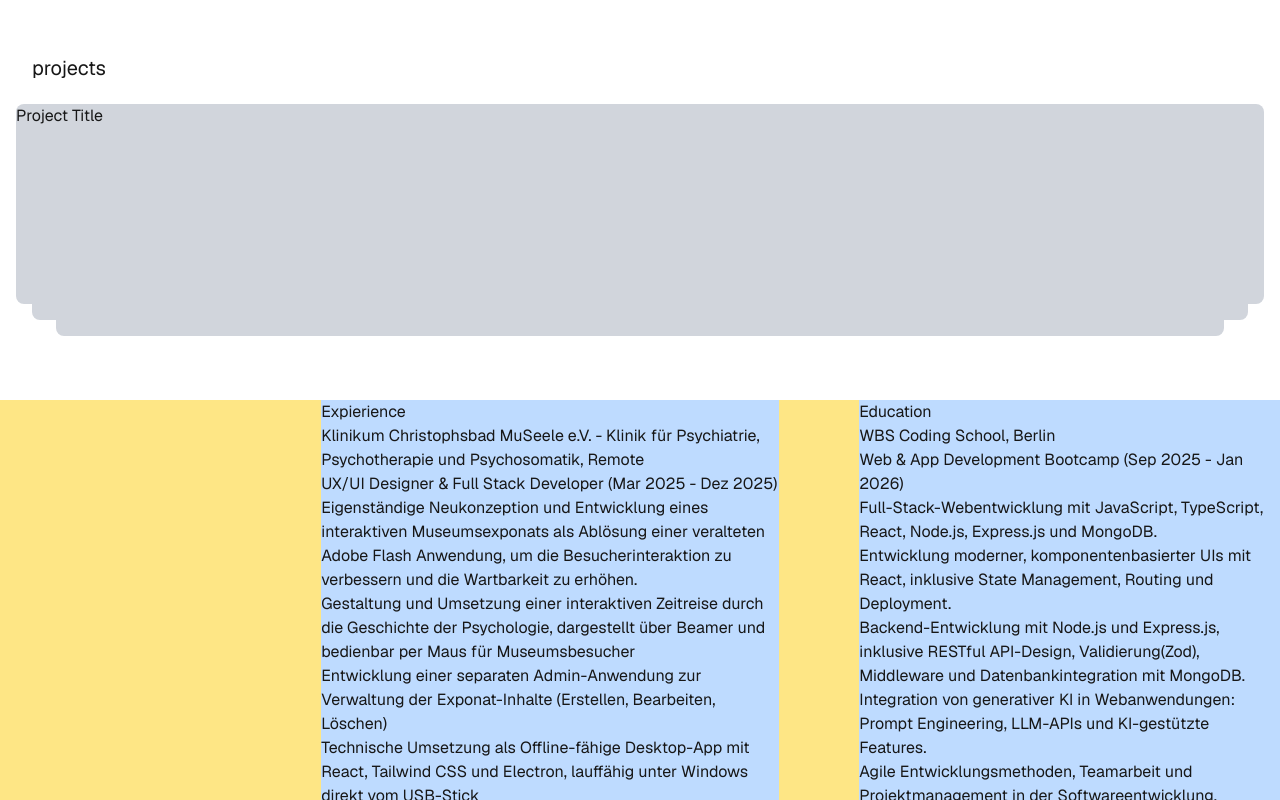
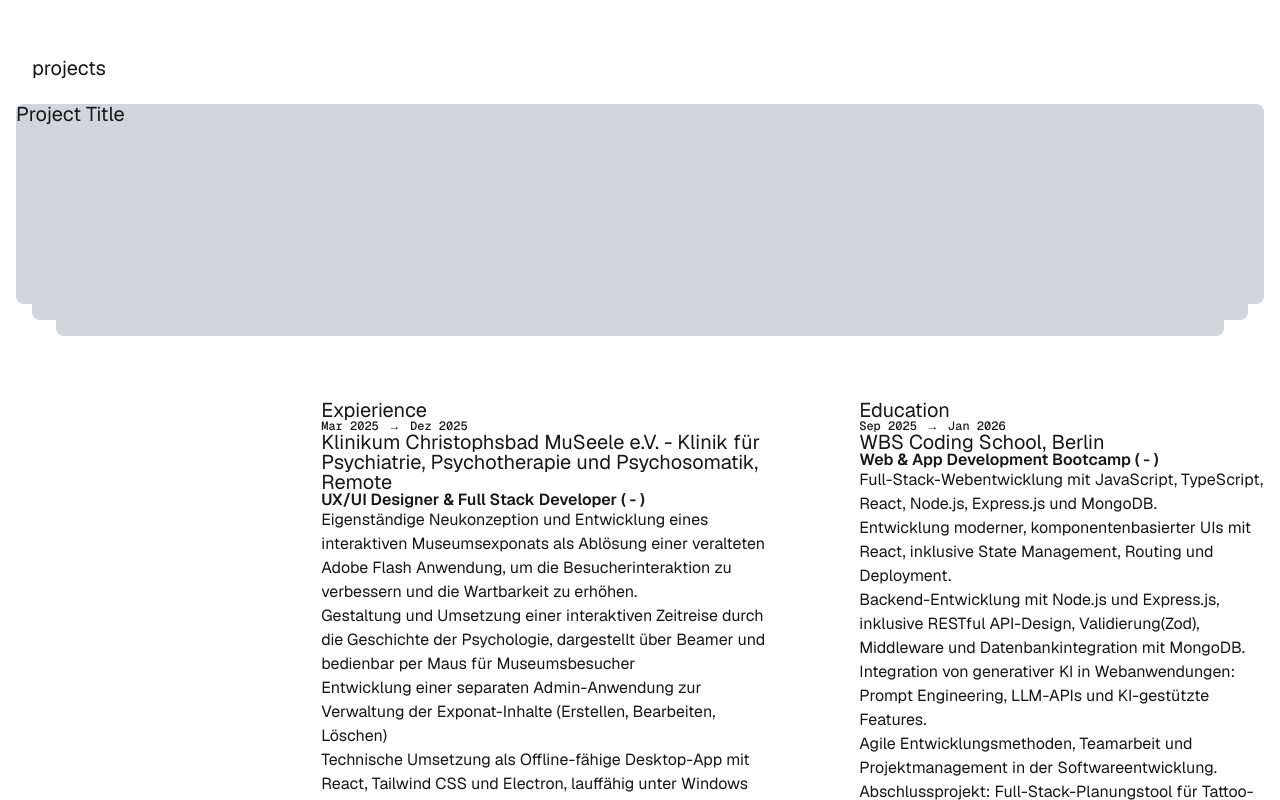
Before and after one commit to steffenaichele/portfolio, a Next.js app: page / in a window 1280 px wide. Shown: the part 800-1600 px from the top of the page. Built offline with nearby package versions, Linux system fonts and the light colour scheme.

Commit message:
refactor: update CVItem and CVSection components for improved layout and semantics; adjust global styles for heading elements

```diff
--- a/src/app/components/CVItem.tsx
+++ b/src/app/components/CVItem.tsx
@@ -7,10 +7,23 @@ type CVItemProps = {
 export default function CVItem({ entry }: CVItemProps) {
 	return (
 		<div>
-            <h3>{entry.organization}, {entry.location}</h3>
+			<div className="flex gap-3">
+				<h6>
+					{entry.roles[0].startMonth} {entry.roles[0].startYear}
+				</h6>
+				<h6>→</h6>
+				<h6>
+					{entry.roles[0].endMonth} {entry.roles[0].endYear}
+				</h6>
+			</div>
+			<h3>
+				{entry.organization}, {entry.location}
+			</h3>
 			{entry.roles.map((role, index) => (
 				<div key={index}>
-                    <h4>{role.title} ({role.startMonth} {role.startYear} - {role.endMonth} {role.endYear})</h4>
+					<div>
+						<h4>{role.title} ( - )</h4>
+					</div>
 					<ul>
 						{entry.description.map((desc, descIndex) => (
 							<li key={descIndex}>{desc}</li>
--- a/src/app/components/CVSection.tsx
+++ b/src/app/components/CVSection.tsx
@@ -3,15 +3,15 @@ import CVItem from "./CVItem";
 
 export default function CVSection() {
 	return (
-		<section className="col-start-3 -col-end-3 grid grid-cols-subgrid bg-amber-200">
-			<div className="bg-blue-200 col-start-3 xl:col-start-5 -col-end-3 xl:col-end-8">
-				<h2>Expierience</h2>
+		<section className="col-start-3 -col-end-3 grid grid-cols-subgrid">
+			<div className=" col-start-3 xl:col-start-5 -col-end-3 xl:col-end-8">
+				<h3>Expierience</h3>
 				{expierience.map((entry, index) => (
 					<CVItem key={index} entry={entry} />
 				))}
 			</div>
-			<div className="bg-blue-200 col-start-3 xl:col-start-9 -col-end-3 xl:col-end-12">
-				<h2>Education</h2>
+			<div className=" col-start-3 xl:col-start-9 -col-end-3 xl:col-end-12">
+				<h3>Education</h3>
 				{education.map((entry, index) => (
 					<CVItem key={index} entry={entry} />
 				))}
--- a/src/app/components/HeroSection.tsx
+++ b/src/app/components/HeroSection.tsx
@@ -1,8 +1,8 @@
 const HeroSection = () => {
 	return (
-		<section className="col-start-1 xl:col-start-3 -col-end-1 xl:-col-end-3 grid-cols-subgrid h-dvh justify-center flex flex-col gap-3 px-8">
-			<h1 className="type-h1">Hi, ich bin Steffen ✌🏻</h1>
-			<h2 className="type-h2">
+		<section className="col-start-1 xl:col-start-3 -col-end-1 xl:-col-end-3 grid-cols-subgrid h-dvh justify-center flex flex-col gap-3 px-8 pb-[5%]">
+			<h1>Hi, ich bin Steffen ✌🏻</h1>
+			<h2>
 				Interaktionsgestaltung studiert. Web- und App Development
 				nachgelegt. Best of both worlds.
 			</h2>
--- a/src/app/components/ProjectCardStack.tsx
+++ b/src/app/components/ProjectCardStack.tsx
@@ -4,8 +4,8 @@ const ProjectCardStack = () => {
     return (
         <div className="flex flex-col py-4">
             <ProjectCard className="px-4 z-30"/>
-            <ProjectCard className="px-8 -mt-46 z-20" />
-            <ProjectCard className="px-14 -mt-46 z-10" />
+            <ProjectCard className="px-8 -mt-46 z-10" />
+            <ProjectCard className="px-14 -mt-46 z-20" />
         </div>
     );
 };
--- a/src/app/components/ProjectsSection.tsx
+++ b/src/app/components/ProjectsSection.tsx
@@ -5,7 +5,7 @@ const ProjectsSection = () => {
 	return (
 		<section className="col-start-3 -col-end-3 grid-cols-subgrid py-12">
 			<div className="flex items-center justify-between h-10 pr-4 pl-8">
-				<h3 className="type-h3">projects</h3>
+				<h3>projects</h3>
                 <Button text="moin"/>
 			</div>
 			<ProjectCardStack />
--- a/src/app/styles/globals.css
+++ b/src/app/styles/globals.css
@@ -19,7 +19,7 @@
 }
 
 @layer components {
-  .type-h1 {
+  h1 {
     font-family: var(--font-sans);
     font-size: 24px;
     line-height: 135%;
@@ -27,35 +27,35 @@
     letter-spacing: -3%;
   }
 
-  .type-h2 {
+  h2 {
     font-family: var(--font-sans);
     font-size: 24px;
     line-height: 135%;
     font-weight: 400;
   }
 
-  .type-h3 {
+  h3 {
     font-family: var(--font-sans);
     font-size: 20px;
     line-height: 100%;
     font-weight: 400;
   }
 
-  .type-h4 {
+  h4 {
     font-family: var(--font-sans);
     font-size: 16px;
     line-height: 100%;
     font-weight: 600;
   }
 
-  .type-h5 {
+  h5 {
     font-family: var(--font-sans);
     font-size: 16px;
     line-height: 100%;
     font-weight: 400;
   }
 
-  .type-h6 {
+  h6 {
     font-family: var(--font-mono);
     font-size: 12px;
     line-height: 100%;
```
Lines whose indentation alone changed are shown as unchanged.
